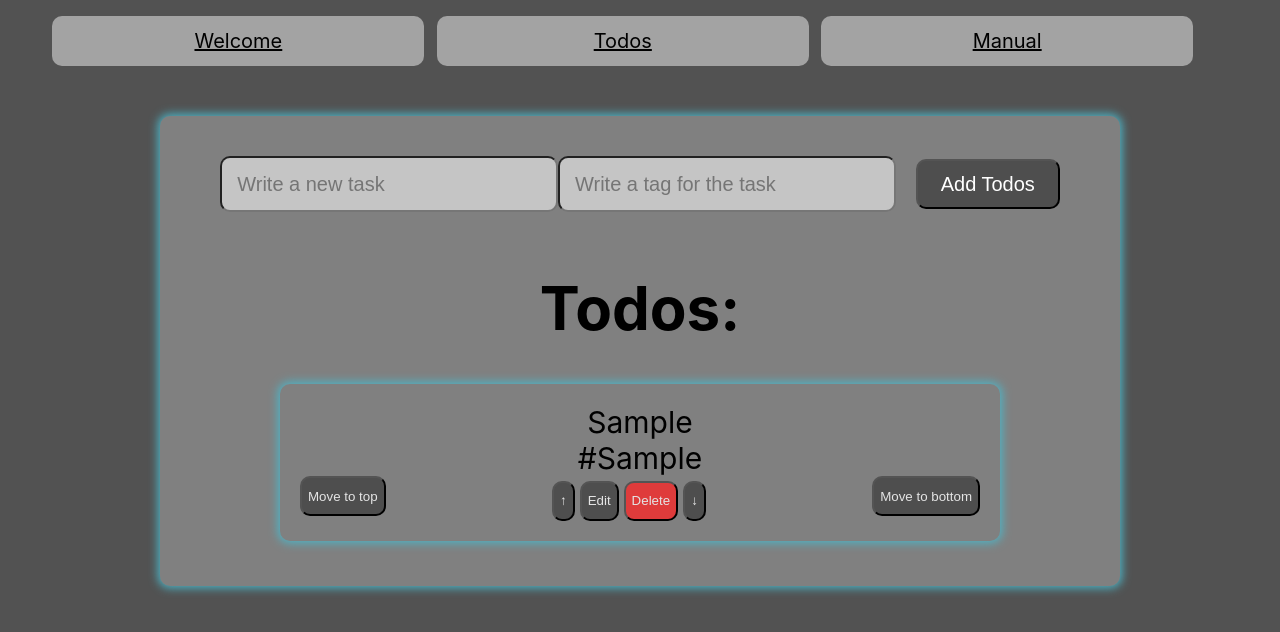
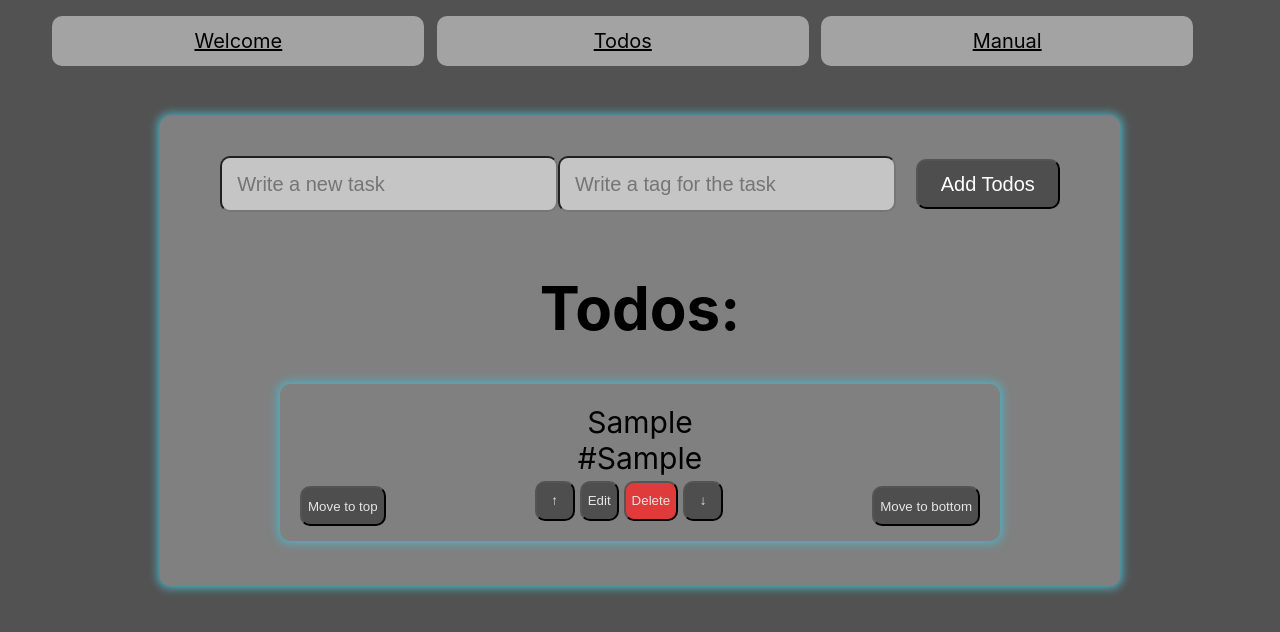
Before and after one commit to LottaViljamaa/todo-app, a React (Create React App) app in the folder todo-app/: page /todos in a window 1280 px wide. Both pictures are taken after typing "Sample", "Sample" into the empty fields and a click on the button "Add Todos". Shown: the top 632 px of the page. Built offline with nearby package versions, Linux system fonts and the light colour scheme.

Commit message:
Create style for move up and downs -buttons-

```diff
--- a/todo-app/src/App.css
+++ b/todo-app/src/App.css
@@ -117,10 +117,16 @@ body {
 .moveToTop {
   float: left;
   margin-left: 20px;
+  margin-top: 10px;
 }
 
 /*Style for move to the bottom button*/
 .moveToBottom{
   float: right;
   margin-right: 20px;
+  margin-top: 10px;
 }
+
+.moveUp, .moveDown {
+  width: 40px;
+}
```
